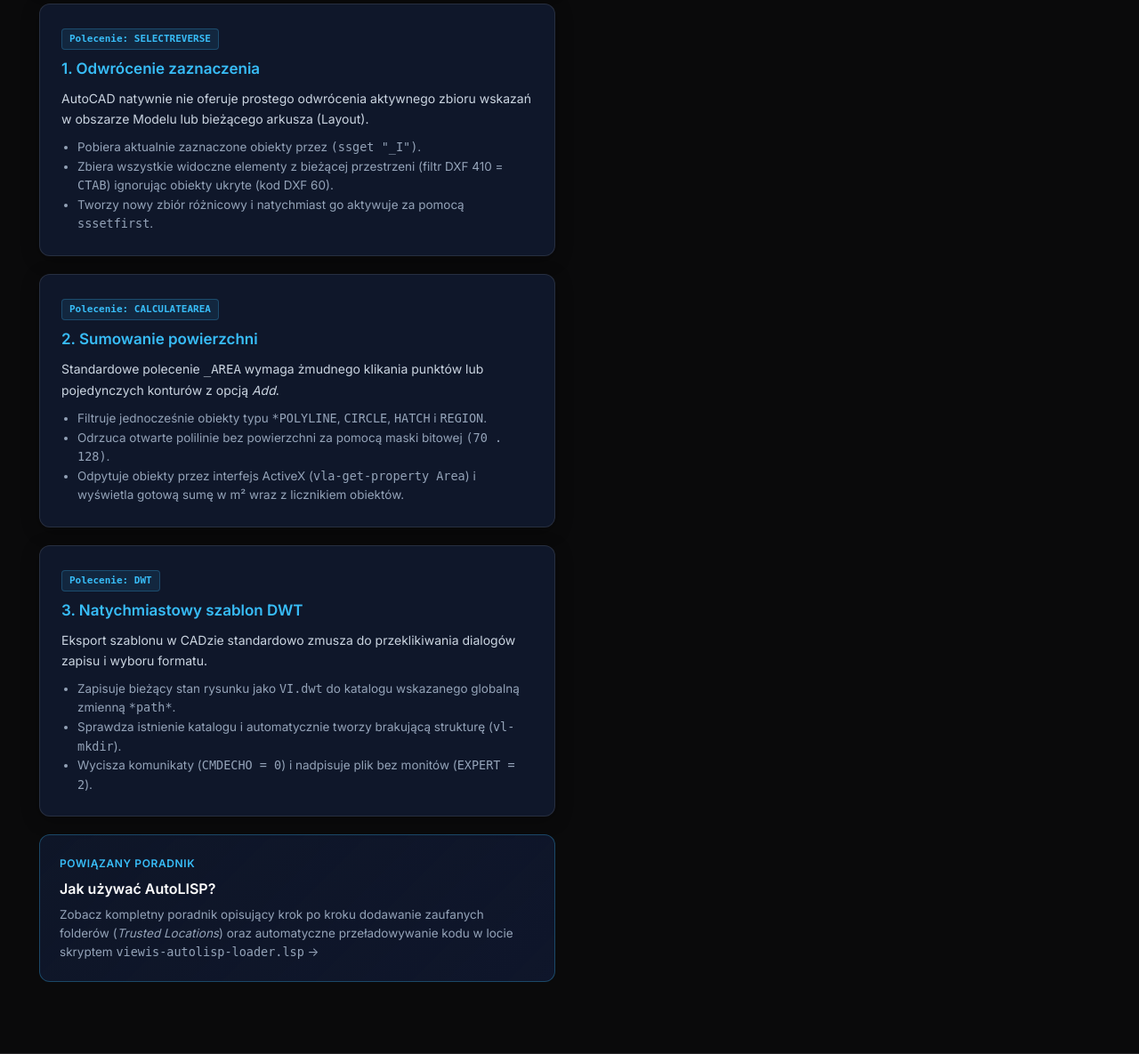
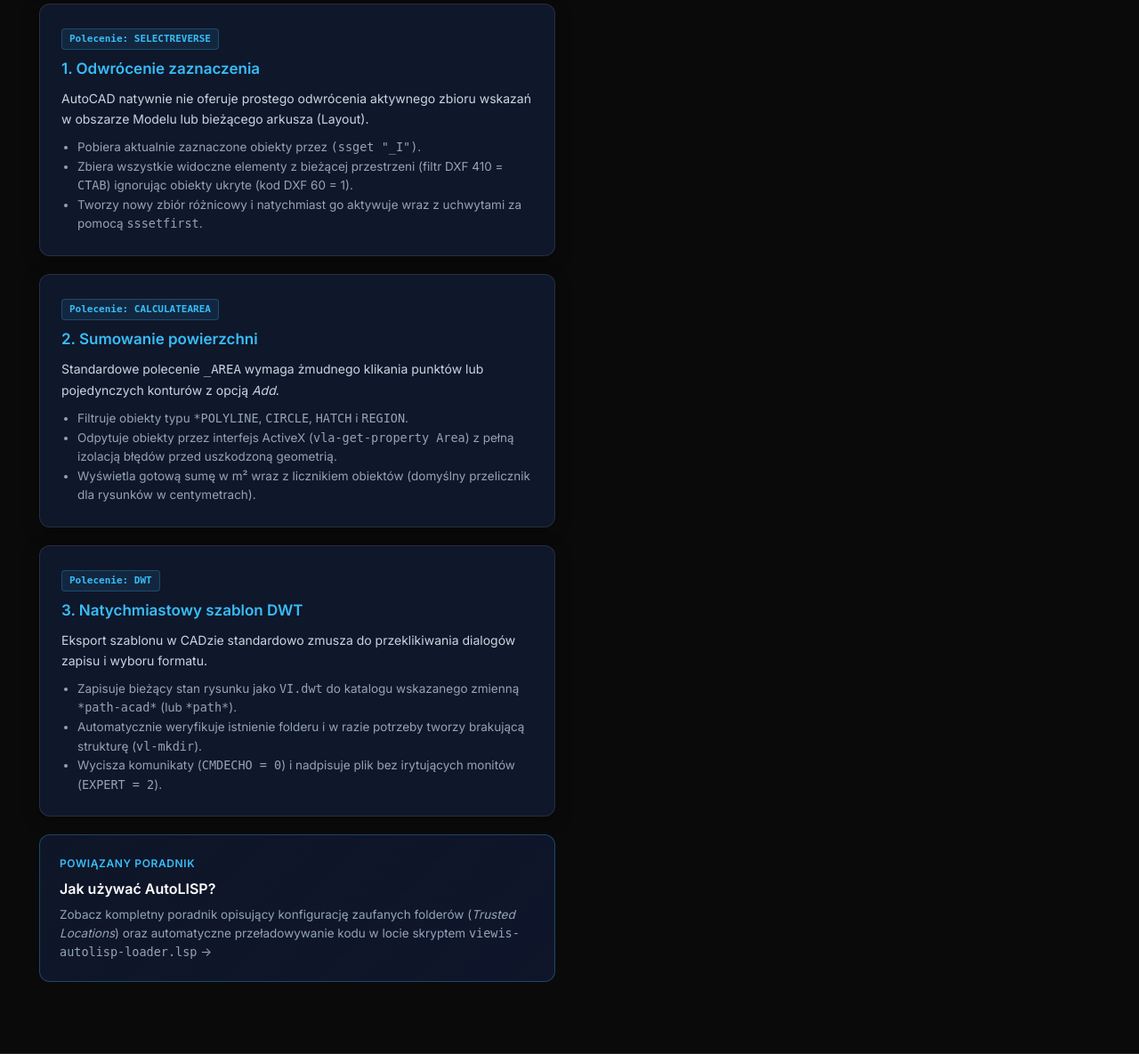
Before and after one commit to wievis/ViewIs, a Django app: page /artykuly/autocad-lisp-narzedzia-przyspieszajace-prace/ in a window 1280 px wide. Shown: the part 688-1873 px from the top of the page at 89% size. Run offline with Django 4.2, Linux system fonts and the light colour scheme.

Commit message:
Aktualizacja artykułów: nowa kolejność, naprawa operatorów AutoLISP i spójność zmiennych ścieżki

```diff
--- a/portfolio/articles_data.py
+++ b/portfolio/articles_data.py
@@ -1,4 +1,12 @@
 ARTICLES = [
+    {
+        "slug": "autocad-lisp-narzedzia-przyspieszajace-prace",
+        "title": "Funkcje jakich brakuje w AutoCAD",
+        "category": "Automatyzacja",
+        "tags": ["AutoCAD", "AutoLISP"],
+        "lead": "Czyli moje efektywne narzędzia bez których nawet nie zaczynam pracy. Odwracanie zaznaczenia, zliczanie powierzchni wielu konturów oraz zapis własnego szablonu.",
+        "template": "articles/autocad_lisp_tools.html"
+    },
     {
         "slug": "autolisp-pierwsze-kroki-automatyczne-ladowanie",
         "title": "Jak używać AutoLISP",
@@ -6,14 +14,6 @@ ARTICLES = [
         "tags": ["AutoCAD", "AutoLISP"],
         "lead": "Kompletny przewodnik po konfiguracji środowiska LISP: jak poprawnie załadować swój pierwszy plik .lsp, skonfigurować zaufane ścieżki Trusted Paths w AutoCADzie i automatycznie przeładowywać kod podczas pracy jednym poleceniem.",
         "template": "articles/autolisp_getting_started.html"
-    },
-    {
-        "slug": "autocad-lisp-narzedzia-przyspieszajace-prace",
-        "title": "Funkcje jakich brakuje w AutoCAD",
-        "category": "Automatyzacja",
-        "tags": ["AutoCAD", "AutoLISP"],
-        "lead": "Czyli moje efektywne narzędzia bez których nawet nie zaczynam pracy. Odwracanie zaznaczenia, zliczanie powierzchni wielu konturów oraz zapis własnego szablonu.",
-        "template": "articles/autocad_lisp_tools.html"
     }
 ]
 
--- a/portfolio/templates/articles/autocad_lisp_tools.html
+++ b/portfolio/templates/articles/autocad_lisp_tools.html
@@ -48,8 +48,8 @@
           </p>
           <ul style="padding-left: 18px; color: #94a3b8; font-size: 13.5px; line-height: 1.6;">
             <li>Pobiera aktualnie zaznaczone obiekty przez <code>(ssget "_I")</code>.</li>
-            <li>Zbiera wszystkie widoczne elementy z bieżącej przestrzeni (filtr DXF 410 = <code>CTAB</code>) ignorując obiekty ukryte (kod DXF 60).</li>
-            <li>Tworzy nowy zbiór różnicowy i natychmiast go aktywuje za pomocą <code>sssetfirst</code>.</li>
+            <li>Zbiera wszystkie widoczne elementy z bieżącej przestrzeni (filtr DXF 410 = <code>CTAB</code>) ignorując obiekty ukryte (kod DXF 60 = 1).</li>
+            <li>Tworzy nowy zbiór różnicowy i natychmiast go aktywuje wraz z uchwytami za pomocą <code>sssetfirst</code>.</li>
           </ul>
         </div>
 
@@ -60,9 +60,9 @@
             Standardowe polecenie <code>_AREA</code> wymaga żmudnego klikania punktów lub pojedynczych konturów z opcją <em>Add</em>.
           </p>
           <ul style="padding-left: 18px; color: #94a3b8; font-size: 13.5px; line-height: 1.6;">
-            <li>Filtruje jednocześnie obiekty typu <code>*POLYLINE</code>, <code>CIRCLE</code>, <code>HATCH</code> i <code>REGION</code>.</li>
-            <li>Odrzuca otwarte polilinie bez powierzchni za pomocą maski bitowej <code>(70 . 128)</code>.</li>
-            <li>Odpytuje obiekty przez interfejs ActiveX (<code>vla-get-property Area</code>) i wyświetla gotową sumę w m² wraz z licznikiem obiektów.</li>
+            <li>Filtruje obiekty typu <code>*POLYLINE</code>, <code>CIRCLE</code>, <code>HATCH</code> i <code>REGION</code>.</li>
+            <li>Odpytuje obiekty przez interfejs ActiveX (<code>vla-get-property Area</code>) z pełną izolacją błędów przed uszkodzoną geometrią.</li>
+            <li>Wyświetla gotową sumę w m² wraz z licznikiem obiektów (domyślny przelicznik dla rysunków w centymetrach).</li>
           </ul>
         </div>
 
@@ -73,9 +73,9 @@
             Eksport szablonu w CADzie standardowo zmusza do przeklikiwania dialogów zapisu i wyboru formatu.
           </p>
           <ul style="padding-left: 18px; color: #94a3b8; font-size: 13.5px; line-height: 1.6;">
-            <li>Zapisuje bieżący stan rysunku jako <code>VI.dwt</code> do katalogu wskazanego globalną zmienną <code>*path*</code>.</li>
-            <li>Sprawdza istnienie katalogu i automatycznie tworzy brakującą strukturę (<code>vl-mkdir</code>).</li>
-            <li>Wycisza komunikaty (<code>CMDECHO = 0</code>) i nadpisuje plik bez monitów (<code>EXPERT = 2</code>).</li>
+            <li>Zapisuje bieżący stan rysunku jako <code>VI.dwt</code> do katalogu wskazanego zmienną <code>*path-acad*</code> (lub <code>*path*</code>).</li>
+            <li>Automatycznie weryfikuje istnienie folderu i w razie potrzeby tworzy brakującą strukturę (<code>vl-mkdir</code>).</li>
+            <li>Wycisza komunikaty (<code>CMDECHO = 0</code>) i nadpisuje plik bez irytujących monitów (<code>EXPERT = 2</code>).</li>
           </ul>
         </div>
 
@@ -83,7 +83,7 @@
           <div style="font-size: 12px; font-weight: 700; color: #38bdf8; text-transform: uppercase; letter-spacing: 0.05em; margin-bottom: 6px;">Powiązany poradnik</div>
           <h4 style="font-size: 16px; font-weight: 700; color: #ffffff; margin-bottom: 6px;">Jak używać AutoLISP?</h4>
           <p style="font-size: 13.5px; color: #94a3b8; margin: 0; line-height: 1.55;">
-            Zobacz kompletny poradnik opisujący krok po kroku dodawanie zaufanych folderów (<em>Trusted Locations</em>) oraz automatyczne przeładowywanie kodu w locie skryptem <code>viewis-autolisp-loader.lsp</code> →
+            Zobacz kompletny poradnik opisujący konfigurację zaufanych folderów (<em>Trusted Locations</em>) oraz automatyczne przeładowywanie kodu w locie skryptem <code>viewis-autolisp-loader.lsp</code> →
           </p>
         </div>
 
@@ -238,29 +238,30 @@ function copyCode(elementId, btn) {
   });
 }
 
+function escapeHtml(str) {
+  return str.replace(/&/g, "&amp;").replace(/</g, "&lt;").replace(/>/g, "&gt;");
+}
+
 document.addEventListener("DOMContentLoaded", () => {
   const codeEl = document.getElementById("code-unified");
   if (!codeEl) return;
-  let text = codeEl.innerText;
+  const text = codeEl.innerText;
 
-  const lines = text.split("\n");
+  const lines = text.split(/\r?\n/);
   const highlighted = lines.map(line => {
     if (line.trim().startsWith(";")) {
       return `<span class="hl-comment">${escapeHtml(line)}</span>`;
     }
-    let res = line.replace(/(".*?")/g, '<span class="hl-string">\$1</span>');
+    let res = escapeHtml(line);
+    res = res.replace(/(".*?")/g, '<span class="hl-string">\$1</span>');
     res = res.replace(/\b(defun|setq|vl-load-com|princ|prompt|if|progn|repeat|while|cond|not|and|or|member|append|itoa|rtos|strcat|strcase)\b/g, '<span class="hl-keyword">\$1</span>');
-    res = res.replace(/\b(ssget|ssadd|sslength|ssname|ssmemb|sssetfirst|getvar|setvar|vlax-ename->vla-object|vlax-property-available-p|vlax-get-property|vl-string-right-trim|vl-file-directory-p|vl-mkdir|command)\b/g, '<span class="hl-function">\$1</span>');
-    res = res.replace(/(\*path\*|CTAB|CMDECHO|EXPERT)/g, '<span class="hl-variable">\$1</span>');
+    res = res.replace(/\b(ssget|ssadd|sslength|ssname|ssmemb|sssetfirst|getvar|setvar|vlax-ename(?:->|-&gt;)vla-object|vlax-property-available-p|vlax-get-property|vl-string-right-trim|vl-file-directory-p|vl-mkdir|command|vl-catch-all-apply|vl-catch-all-error-p)\b/g, '<span class="hl-function">\$1</span>');
+    res = res.replace(/(\*path-acad\*|\*path\*|CTAB|CMDECHO|EXPERT)/g, '<span class="hl-variable">\$1</span>');
     res = res.replace(/([\(\)])/g, '<span class="hl-paren">\$1</span>');
     return res;
   }).join("\n");
 
   codeEl.innerHTML = highlighted;
 });
-
-function escapeHtml(str) {
-  return str.replace(/&/g, "&amp;").replace(/</g, "&lt;").replace(/>/g, "&gt;");
-}
 </script>
 {% endblock %}
```
Also changed, not shown: 2 other files.
